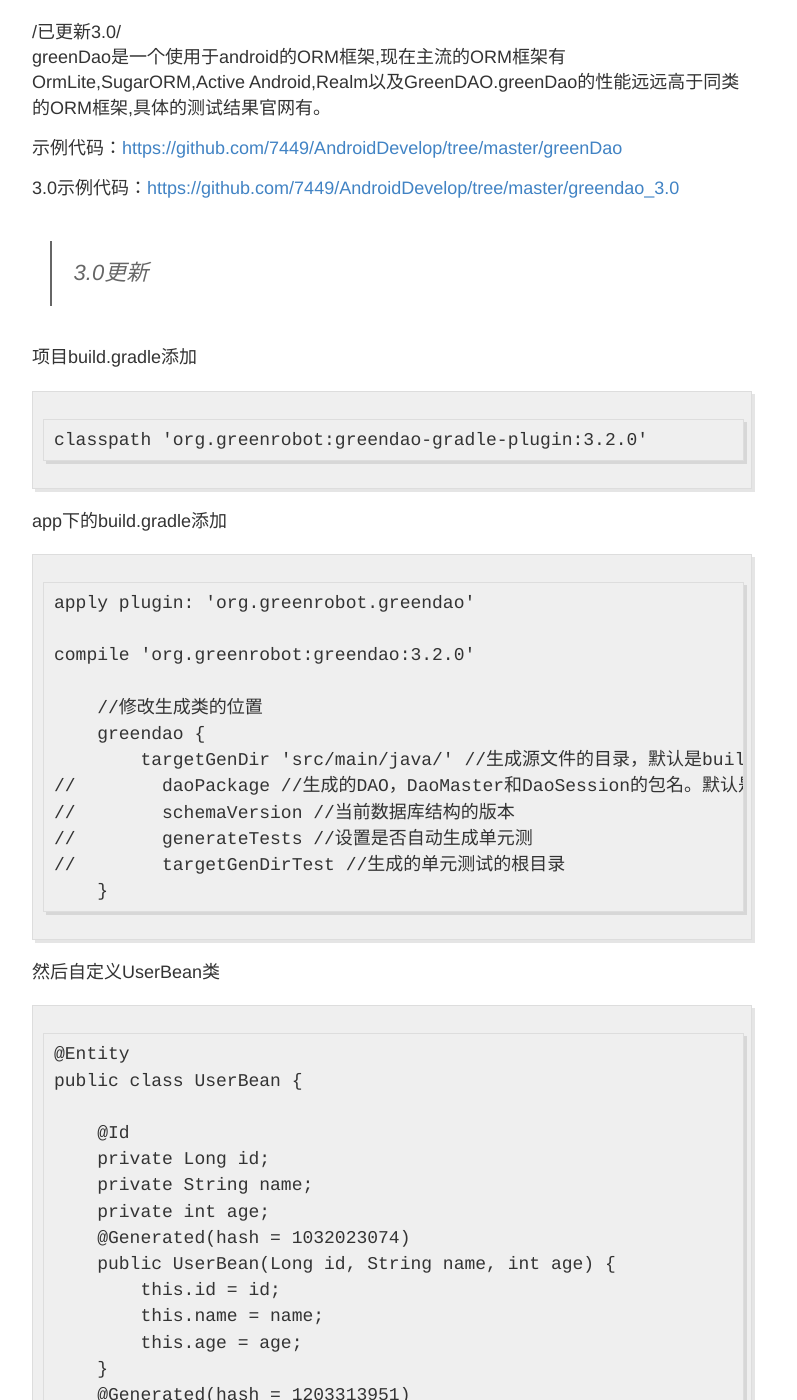
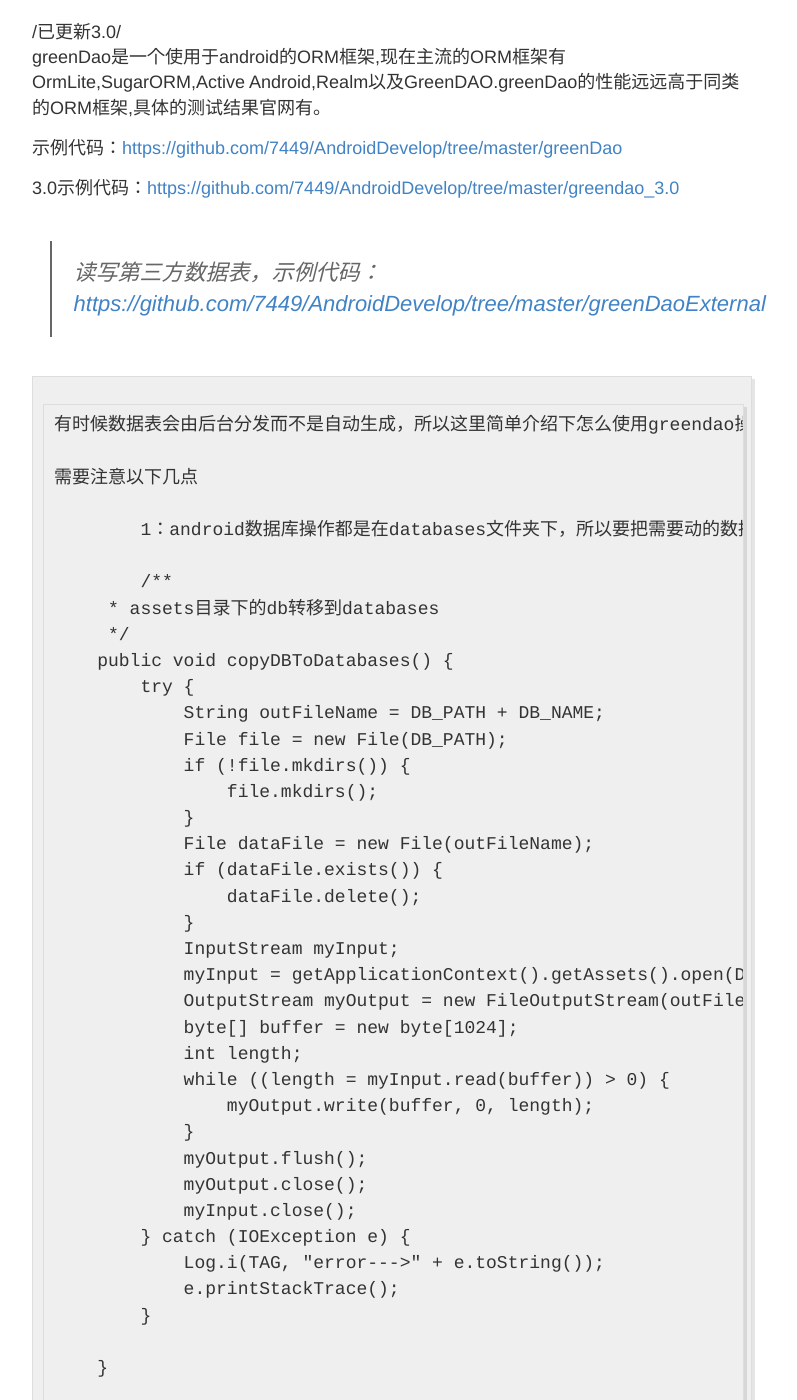
Before and after one commit to 7449/7449.github.io, a Jekyll site: the page built from _posts/2016-10-8-Android_greenDao增删改查.md, in a window 1280 px wide and 1400 px high, scrolled down 207 px. Shown: the whole window, without its empty margins (248-1045 px from the left). Built offline with Jekyll 4.4.1, drawn with Linux system fonts in a browser that asks for light colours; some of the changed text lies outside the part shown.

Commit message:
update greendao

```diff
--- a/_posts/2016-10-8-Android_greenDao增删改查.md
+++ b/_posts/2016-10-8-Android_greenDao增删改查.md
@@ -10,6 +10,80 @@
 
 3.0示例代码：[https://github.com/7449/AndroidDevelop/tree/master/greendao_3.0](https://github.com/7449/AndroidDevelop/tree/master/greendao_3.0)
 
+
+
+
+>读写第三方数据表，示例代码：[https://github.com/7449/AndroidDevelop/tree/master/greenDaoExternal](https://github.com/7449/AndroidDevelop/tree/master/greenDaoExternal)
+
+	有时候数据表会由后台分发而不是自动生成，所以这里简单介绍下怎么使用greendao操作这种情况下的数据表
+
+	需要注意以下几点
+
+		1：android数据库操作都是在databases文件夹下，所以要把需要动的数据库复制到databases文件夹下
+
+	 	/**
+	     * assets目录下的db转移到databases
+	     */
+	    public void copyDBToDatabases() {
+	        try {
+	            String outFileName = DB_PATH + DB_NAME;
+	            File file = new File(DB_PATH);
+	            if (!file.mkdirs()) {
+	                file.mkdirs();
+	            }
+	            File dataFile = new File(outFileName);
+	            if (dataFile.exists()) {
+	                dataFile.delete();
+	            }
+	            InputStream myInput;
+	            myInput = getApplicationContext().getAssets().open(DB_NAME);
+	            OutputStream myOutput = new FileOutputStream(outFileName);
+	            byte[] buffer = new byte[1024];
+	            int length;
+	            while ((length = myInput.read(buffer)) > 0) {
+	                myOutput.write(buffer, 0, length);
+	            }
+	            myOutput.flush();
+	            myOutput.close();
+	            myInput.close();
+	        } catch (IOException e) {
+	            Log.i(TAG, "error--->" + e.toString());
+	            e.printStackTrace();
+	        }
+
+	    }
+
+
+		2：geenDao自动生成的时候table 默认为TABLENAME，默认id生成时"_id",这些生成的字段必须要和数据表中的字段一致，可以用 nameInDb="" 指定字段name和tableName
+
+
+		@Entity(nameInDb = "blacklist")
+		public class ExternalBean {
+		    @Property(nameInDb = "id")
+		    private Integer id;
+		    @Property(nameInDb = "email")
+		    private String email;
+		    @Generated(hash = 1314000312)
+		    public ExternalBean(Integer id, String email) {
+		        this.id = id;
+		        this.email = email;
+		    }
+		    @Generated(hash = 981826822)
+		    public ExternalBean() {
+		    }
+		    public Integer getId() {
+		        return this.id;
+		    }
+		    public void setId(Integer id) {
+		        this.id = id;
+		    }
+		    public String getEmail() {
+		        return this.email;
+		    }
+		    public void setEmail(String email) {
+		        this.email = email;
+		    }
+		}
 
 
 
```
